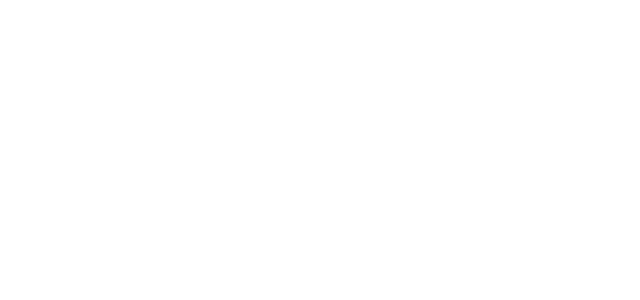
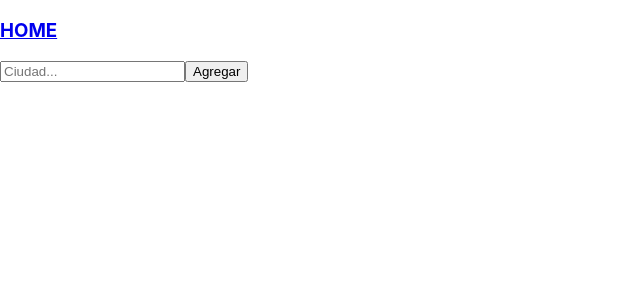
Before and after one commit to tomaslm3/API-weather, a React (Create React App) app: page / in a window 1280 px wide. Shown: the top 300 px of the page, without its empty margins (0-640 px from the left). Built offline with nearby package versions, Linux system fonts and the light colour scheme.

Commit message:
Created component Nav && edited SearchBar

```diff
--- /dev/null
+++ b/src/components/nav/Nav.js
@@ -0,0 +1,19 @@
+import react from "react";
+import { Link } from "react-router-dom";
+import SearchBar from "../searchBar/SearchBar";
+
+function Nav({onSearch}) {
+    return (
+        <div className="nav">
+            <div className="nav-link">
+                <Link to={'/'}>
+                    <h3>HOME</h3>
+                </Link>
+                <SearchBar onSearch={onSearch} />
+            </div>
+        </div>
+
+    )
+}
+
+export default Nav;
--- a/src/components/searchBar/SearchBar.js
+++ b/src/components/searchBar/SearchBar.js
@@ -1,4 +1,3 @@
-import e from "express";
 import react, { useState } from "react";
 
 export default function SearchBar({onSearch}) {
@@ -11,8 +10,8 @@
                 onSearch(city);
                 setCity('');
             }}>
-                <input type={'text'} placeholder="Ciudad..." value={city} />
-                <button type="submit" value={submit}>Agregar</button>
+                <input type={'text'} placeholder="Ciudad..." value={city} onChange={e => setCity(e.target.value)} />
+                <input type={'submit'} value={'Agregar'} />
             </form>
         </div>
     );
--- a/src/containers/app/App.js
+++ b/src/containers/app/App.js
@@ -1,6 +1,10 @@
+import { Route } from "react-router-dom";
+import Nav from "../../components/nav/Nav";
+
 function App() {
   return (
     <div className="App">
+      <Route path={'/'} component={Nav} />
     </div>
   );
 }
```
